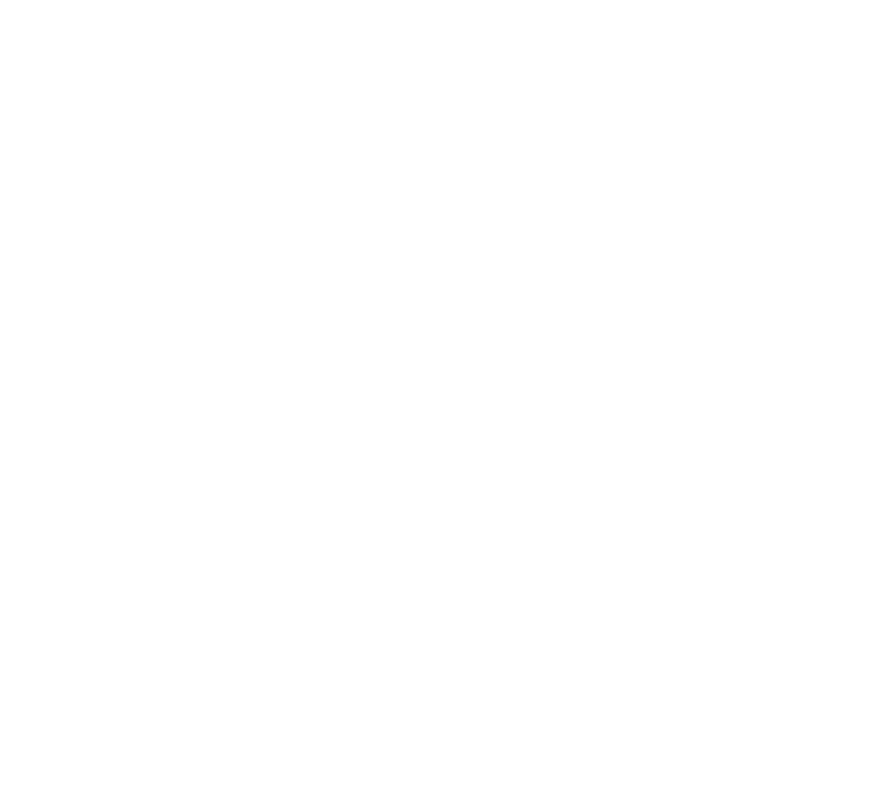
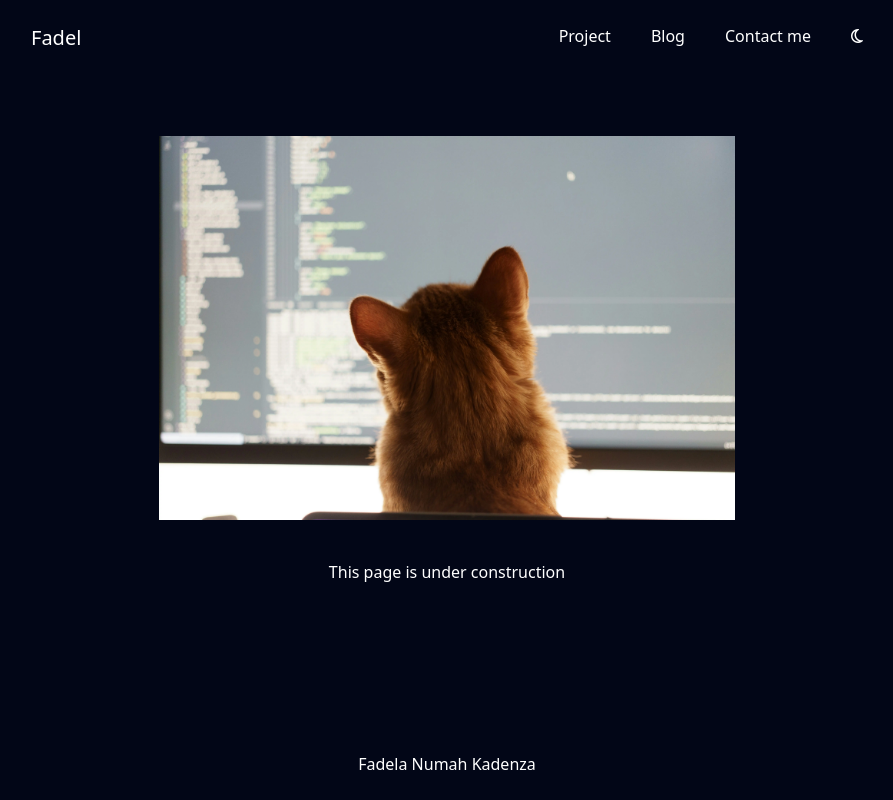
Before and after one commit to FadelYang/fadelanuma, a React (Vite) app: page /blogs in a window 1280 px wide. Before the commit this address had no page. Shown: the whole page, without its empty margins (193-1086 px from the left). Built offline with nearby package versions, Linux system fonts and the light colour scheme.

Commit message:
feat(under-construction): add fnnuy image

```diff
--- a/src/App.jsx
+++ b/src/App.jsx
@@ -2,12 +2,16 @@
 import reactLogo from "./assets/react.svg";
 import viteLogo from "/vite.svg";
 import {Route, Routes} from "react-router-dom";
+import {useDarkMode} from "./context/DarkModeContext";
+
 import Home from "./pages/Home";
 import Project from "./pages/UnderConstruction";
-import {useDarkMode} from "./context/DarkModeContext"
+import Blog from "./pages/UnderConstruction";
+import ContactMe from "./pages/UnderConstruction";
 
 function App() {
-  const {isDarkModeActive, setIsDarkModeActive, darkModeHandler} = useDarkMode(true);
+  const {isDarkModeActive, setIsDarkModeActive, darkModeHandler} =
+    useDarkMode(true);
 
   return (
     <Routes>
@@ -31,6 +35,26 @@
           />
         }
       />
+      <Route
+        path="/blogs"
+        element={
+          <Project
+            isDarkModeActive={isDarkModeActive}
+            setIsDarkModeActive={setIsDarkModeActive}
+            darkModeHandler={darkModeHandler}
+          />
+        }
+      />
+      <Route
+        path="/contact-me"
+        element={
+          <Project
+            isDarkModeActive={isDarkModeActive}
+            setIsDarkModeActive={setIsDarkModeActive}
+            darkModeHandler={darkModeHandler}
+          />
+        }
+      />
     </Routes>
   );
 }
--- a/src/pages/UnderConstruction.jsx
+++ b/src/pages/UnderConstruction.jsx
@@ -1,5 +1,6 @@
 import React from "react";
 import MainTemplate from "../templates/MainTemplate";
+import CodingCatImage from "/coding-cat-unsplash.webp"
 
 const UnderConstruction = (props) => {
   const {darkModeHandler, isDarkModeActive, setIsDarkModeActive} = props;
@@ -11,7 +12,10 @@
         isDarkModeActive={isDarkModeActive}
         setIsDarkModeActive={setIsDarkModeActive}
       >
-        <div className="flex items-center justify-center h-screen">
+        <div className="flex flex-col items-center justify-center h-screen gap-10 -my-28">
+          <div>
+            <img src={CodingCatImage} alt="funny coding cat" className='h-96'/>
+          </div>
           This page is under construction
         </div>
       </MainTemplate>
--- a/src/templates/MainTemplate.jsx
+++ b/src/templates/MainTemplate.jsx
@@ -1,4 +1,5 @@
 import {useState, useEffect} from "react";
+import {Link} from "react-router-dom";
 
 const MainTemplate = (props) => {
   const {darkModeHandler, isDarkModeActive, setIsDarkModeActive, children} =
@@ -30,20 +31,22 @@
             {/* Header */}
             <div className="flex justify-between">
               <div>
-                <h1 className="text-base md:text-xl">Fadel</h1>
+                <Link to="/">
+                  <h1 className="text-base md:text-xl">Fadel</h1>
+                </Link>
               </div>
               <div>
                 <div className="flex gap-10">
                   {!isMobile && (
                     <ul className="flex gap-10">
                       <li>
-                        <a href="#">Project</a>
+                        <Link to="/projects">Project</Link>
                       </li>
                       <li>
-                        <a href="#">Blog</a>
+                        <Link to="/blogs">Blog</Link>
                       </li>
                       <li>
-                        <a href="#">Contact me</a>
+                        <Link to="/contact-me">Contact me</Link>
                       </li>
                     </ul>
                   )}
@@ -82,19 +85,19 @@
                       </button>
                       <ul className="flex flex-col gap-7">
                         <li>
-                          <a href="#" className="text-white">
+                          <Link to="/projects" className="text-white">
                             Project
-                          </a>
+                          </Link>
                         </li>
                         <li>
-                          <a href="#" className="text-white">
+                          <Link to="/blogs" className="text-white">
                             Blog
-                          </a>
+                          </Link>
                         </li>
                         <li>
-                          <a href="#" className="text-white">
+                          <Link to="/contact-me" className="text-white">
                             Contact me
-                          </a>
+                          </Link>
                         </li>
                       </ul>
                     </div>
```
Also changed, not shown: public/coding-cat-unsplash.webp (added).
